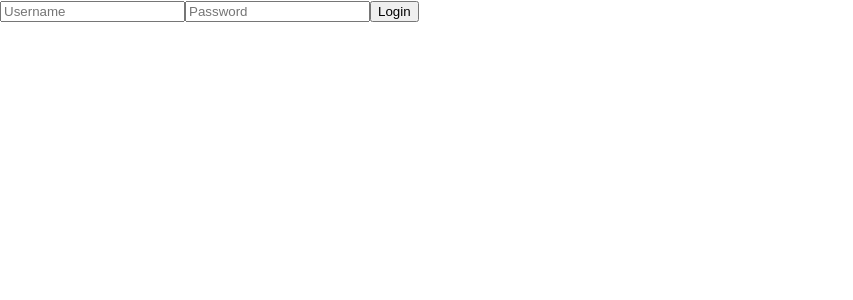
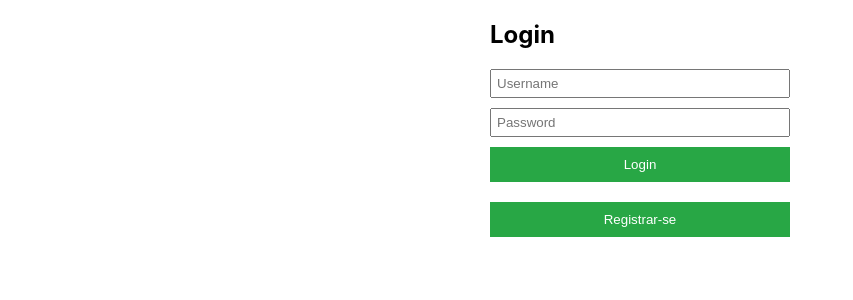
Before and after one commit to pedromshin/portaldoesporte-web, a React (Create React App) app: page /login in a window 1280 px wide. Shown: the top 300 px of the page, without its empty margins (0-853 px from the left). Built offline with nearby package versions, Linux system fonts and the light colour scheme.

Commit message:
fixes accesstoken

```diff
--- a/src/pages/login/index.tsx
+++ b/src/pages/login/index.tsx
@@ -1,16 +1,40 @@
 import { useEffect, useState } from "react";
+import styled from "styled-components";
+import axios from "axios";
+import { endpoint } from "../../utils/endpoint";
 import { useNavigate } from "react-router-dom";
+import { routes } from "..";
 import { useAuth } from "../../hooks/useAuth";
-import { routes } from "..";
 
-export default function Login() {
+const Form = styled.form`
+  display: flex;
+  flex-direction: column;
+  max-width: 300px;
+  margin: 0 auto;
+`;
+
+const Input = styled.input`
+  margin-bottom: 10px;
+  padding: 5px;
+`;
+
+const Button = styled.button`
+  padding: 10px;
+  background-color: #28a745;
+  color: white;
+  border: none;
+  cursor: pointer;
+  margin-bottom: 20px;
+`;
+
+function Login() {
   const auth = useAuth();
   const navigate = useNavigate();
   const [username, setUsername] = useState("");
   const [password, setPassword] = useState("");
 
   useEffect(() => {
-    if (auth?.auth?.accessToken) {
+    if (auth?.auth?.access_token) {
       navigate(routes.pageMemberships);
     }
   }, [auth, navigate]);
@@ -27,20 +51,28 @@ export default function Login() {
   };
 
   return (
-    <form onSubmit={handleSubmit}>
-      <input
+    <Form onSubmit={handleSubmit}>
+      <h2>Login</h2>
+      <Input
         type="text"
+        placeholder="Username"
         value={username}
         onChange={(e) => setUsername(e.target.value)}
-        placeholder="Username"
+        required
       />
-      <input
+      <Input
         type="password"
+        placeholder="Password"
         value={password}
         onChange={(e) => setPassword(e.target.value)}
-        placeholder="Password"
+        required
       />
-      <button type="submit">Login</button>
-    </form>
+      <Button type="submit">Login</Button>
+      <Button type="button" onClick={() => navigate(routes.pageRegister)}>
+        Registrar-se
+      </Button>
+    </Form>
   );
 }
+
+export default Login;
--- a/src/pages/register/index.tsx
+++ b/src/pages/register/index.tsx
@@ -41,8 +41,9 @@ function Register() {
         password,
       });
 
-      const { accessToken } = response.data;
-      localStorage.setItem("authToken", accessToken);
+      const { access_token } = response.data;
+
+      localStorage.setItem("access_token", access_token);
 
       navigate(routes.pageMemberships);
     } catch (error: any) {
--- a/src/providers/AuthProvider.tsx
+++ b/src/providers/AuthProvider.tsx
@@ -9,7 +9,7 @@ import axios from "axios";
 import { endpoint } from "../utils/endpoint";
 
 export type AuthContextType = {
-  auth: { accessToken: string }; // Define a proper type for `auth` if you know it
+  auth: { access_token: string }; // Define a proper type for `auth` if you know it
   login: (username: string, password: string) => Promise<void>;
   register: (username: string, password: string) => Promise<void>;
   logout: () => void;
@@ -24,9 +24,10 @@ export const AuthProvider = ({ children }: PropsWithChildren) => {
 
   useEffect(() => {
     const checkAuth = () => {
-      const accessToken = localStorage.getItem("accessToken");
-      if (accessToken) {
-        setAuth({ accessToken }); // Adjust based on your auth structure
+      const access_token = localStorage.getItem("access_token");
+      console.log(1, access_token);
+      if (access_token) {
+        setAuth({ access_token });
       }
     };
 
@@ -38,9 +39,9 @@ export const AuthProvider = ({ children }: PropsWithChildren) => {
       username,
       password,
     });
-    const { accessToken } = response.data;
-    localStorage.setItem("accessToken", accessToken);
-    setAuth({ accessToken });
+    const { access_token } = response.data;
+    localStorage.setItem("access_token", access_token);
+    setAuth({ access_token });
   };
 
   const register = async (username: string, password: string) => {
@@ -48,7 +49,7 @@ export const AuthProvider = ({ children }: PropsWithChildren) => {
   };
 
   const logout = () => {
-    localStorage.removeItem("accessToken");
+    localStorage.removeItem("access_token");
     setAuth(null);
   };
 
```
